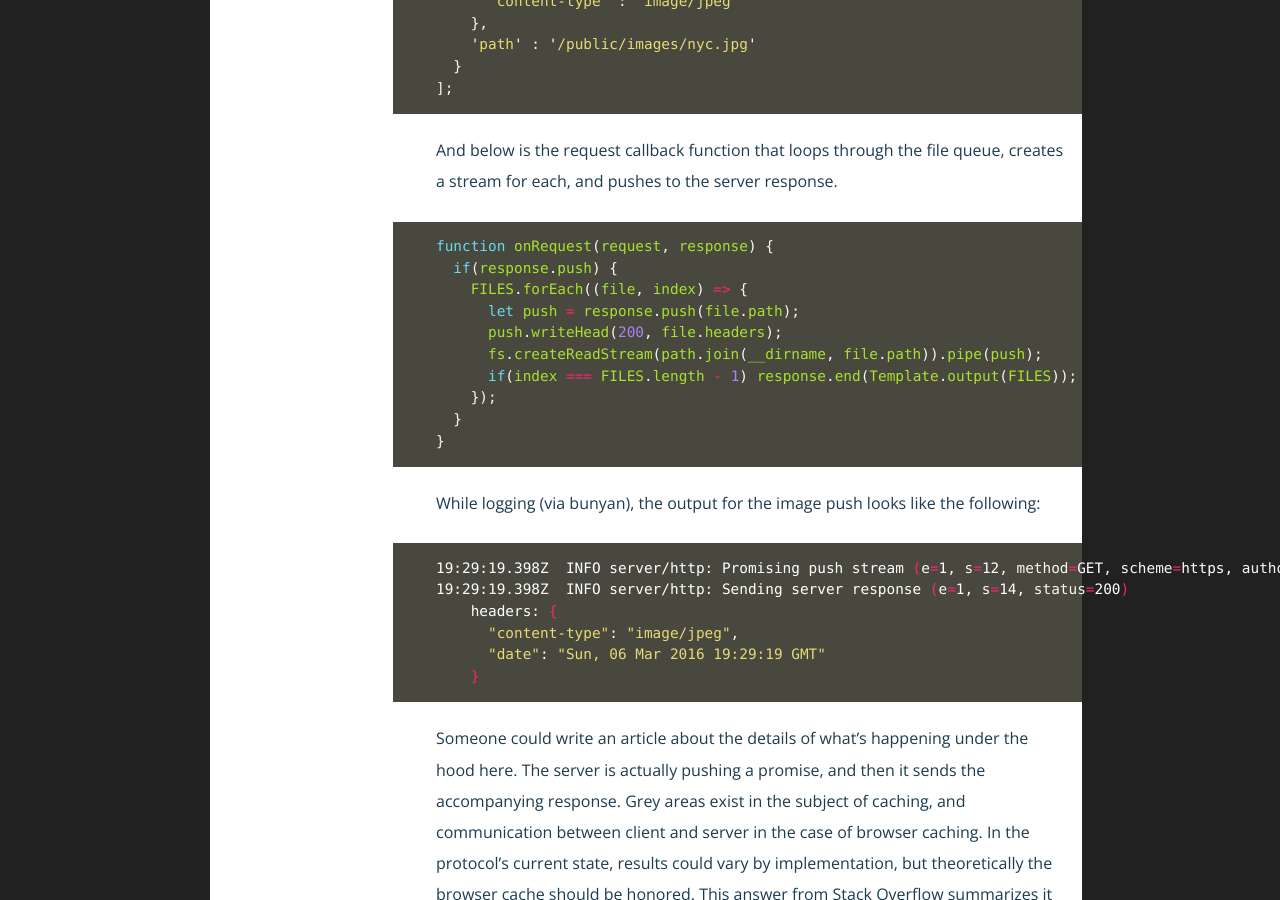
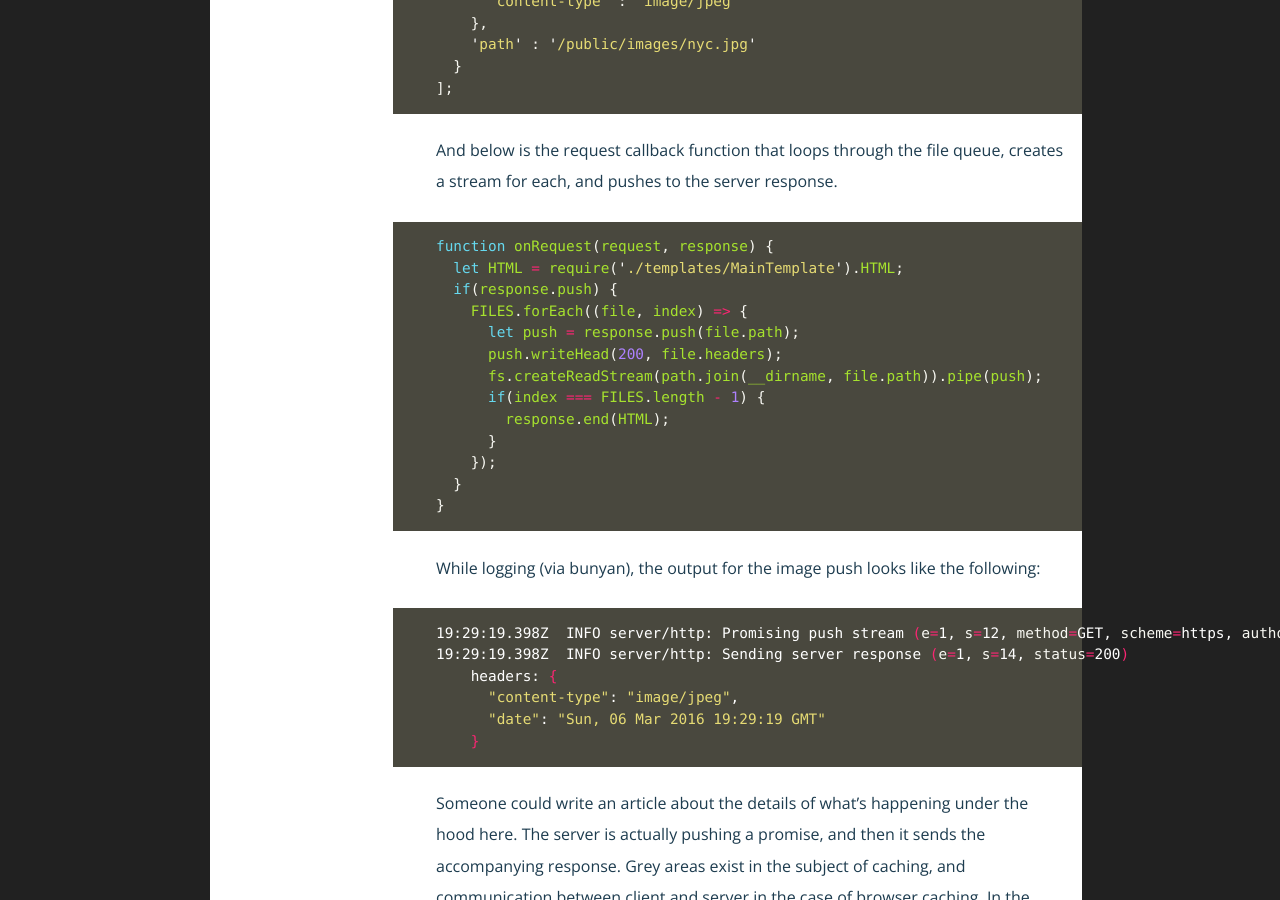
Before and after one commit to jackfranklin/javascriptplayground.com, a Jekyll site: the page built from _posts/2016-03-07-http2-and-you.md, in a window 1280 px wide and 900 px high, scrolled down 2131 px. Built offline with Jekyll 4.4.1, drawn with Linux system fonts in a browser that asks for light colours; nearby versions of some CDN libraries; Markdown is read by kramdown in place of the engine named in the settings; a script that is not in the unit is left out; comment, search, counter and statistics services are not loaded.

Commit message:
"HTTP/2 and You" article: Make code example and template more readable.

````diff
--- a/_posts/2016-03-07-http2-and-you.md
+++ b/_posts/2016-03-07-http2-and-you.md
@@ -52,12 +52,15 @@ And below is the request callback function that loops through the file queue, cr
 
 ```javascript
 function onRequest(request, response) {
+  let HTML = require('./templates/MainTemplate').HTML;
   if(response.push) {
     FILES.forEach((file, index) => {
       let push = response.push(file.path);
       push.writeHead(200, file.headers);
       fs.createReadStream(path.join(__dirname, file.path)).pipe(push);
-      if(index === FILES.length - 1) response.end(Template.output(FILES));
+      if(index === FILES.length - 1) {
+        response.end(HTML);
+      }
     });
   }
 }
````
